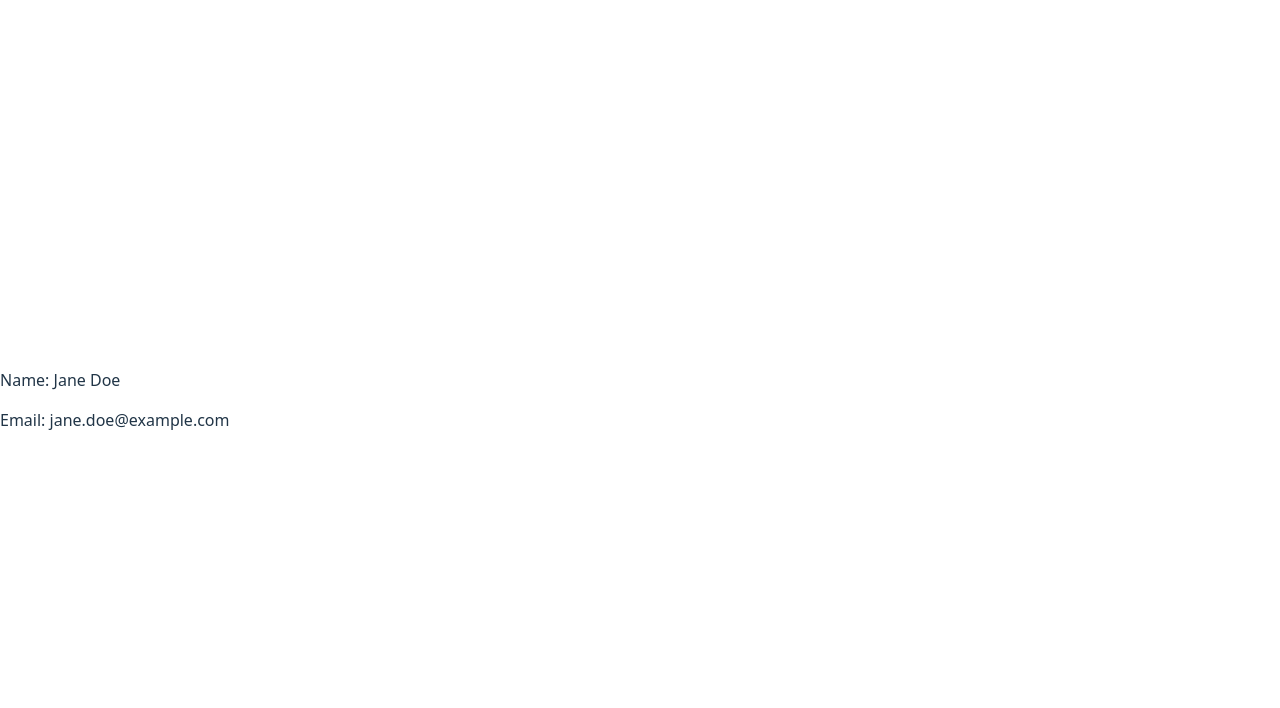
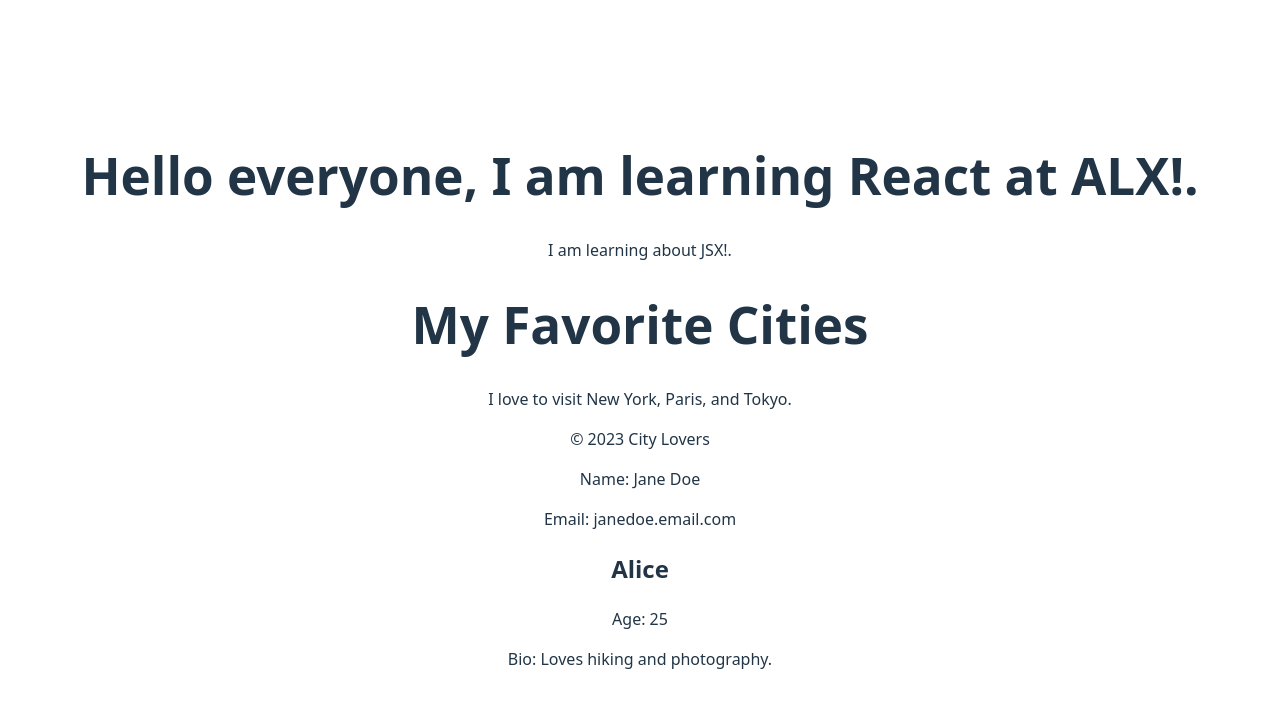
Before and after one commit to Ademola7/alx-fe-reactjs, a React (Vite) app in the folder alx-react-app-props/: page / in a window 1280 px wide. Shown: the top 708 px of the page. Built offline with nearby package versions, Linux system fonts and the light colour scheme.

Commit message:
debugging error

```diff
--- a/alx-react-app-props/src/App.jsx
+++ b/alx-react-app-props/src/App.jsx
@@ -1,17 +1,48 @@
-import ProfilePage from "./ProfilePage";
-import UserContext from "./UserContext";
-
+import "./App.css";
+import WelcomeMessage from "./components/WelcomeMessage.jsx";
+import Header from "./components/Header.jsx";
+import MainContent from "./components/MainContent.jsx";
+import Footer from "./components/Footer.jsx";
+import UserProfile from "./components/UserProfile.jsx";
+import ProfilePage from "./components/ProfilePage.jsx";
+import UserContext from "./components/UserContext.js";
 function App() {
   const userData = {
     name: "Jane Doe",
-    email: "jane.doe@example.com",
+    email: "janedoe.email.com",
   };
-
   return (
-    <UserContext.Provider value={userData}>
-      <ProfilePage />
-    </UserContext.Provider>
+    <div>
+      <WelcomeMessage />
+      <Header />
+      <MainContent />
+      <Footer />
+      <UserContext.Provider value={userData}>
+        <ProfilePage />
+      </UserContext.Provider>
+      <UserProfile
+        name={"Alice"}
+        age={25}
+        bio={"Loves hiking and photography."}
+      />
+    </div>
   );
 }
 
-export default App;
+export default App; // import ProfilePage from "./ProfilePage";
+// import UserContext from "./UserContext";
+
+// function App() {
+//   const userData = {
+//     name: "Jane Doe",
+//     email: "jane.doe@example.com",
+//   };
+
+//   return (
+//     <UserContext.Provider value={userData}>
+//       <ProfilePage />
+//     </UserContext.Provider>
+//   );
+// }
+
+// export default App;
--- /dev/null
+++ b/alx-react-app-props/src/components/Footer.jsx
@@ -0,0 +1,9 @@
+const Footer = function () {
+  return (
+    <footer>
+      <p>&copy; 2023 City Lovers</p>
+    </footer>
+  );
+};
+
+export default Footer;
--- /dev/null
+++ b/alx-react-app-props/src/components/Header.jsx
@@ -0,0 +1,9 @@
+const Header = function () {
+  return (
+    <header>
+      <h1>My Favorite Cities</h1>
+    </header>
+  );
+};
+
+export default Header;
--- /dev/null
+++ b/alx-react-app-props/src/components/MainContent.jsx
@@ -0,0 +1,9 @@
+const MainContent = function () {
+  return (
+    <main>
+      <p>I love to visit New York, Paris, and Tokyo.</p>
+    </main>
+  );
+};
+
+export default MainContent;
--- /dev/null
+++ b/alx-react-app-props/src/components/ProfilePage.jsx
@@ -0,0 +1,7 @@
+import UserInfo from "./UserInfo";
+
+function ProfilePage() {
+  return <UserInfo />;
+}
+
+export default ProfilePage;
--- /dev/null
+++ b/alx-react-app-props/src/components/UserContext.js
@@ -0,0 +1,5 @@
+import React from "react";
+
+const UserContext = React.createContext();
+
+export default UserContext;
--- /dev/null
+++ b/alx-react-app-props/src/components/UserDetails.jsx
@@ -0,0 +1,14 @@
+import { useContext } from "react";
+import UserContext from "./UserContext";
+
+function UserDetails() {
+  const data = useContext(UserContext);
+  return (
+    <div>
+      <p>Name: {data.name}</p>
+      <p>Email: {data.email}</p>
+    </div>
+  );
+}
+
+export default UserDetails;
--- /dev/null
+++ b/alx-react-app-props/src/components/UserInfo.jsx
@@ -0,0 +1,7 @@
+import UserDetails from "./UserDetails";
+
+function UserInfo() {
+  return <UserDetails />;
+}
+
+export default UserInfo;
--- /dev/null
+++ b/alx-react-app-props/src/components/UserProfile.jsx
@@ -0,0 +1,14 @@
+import { useContext } from "react";
+import UserContext from "./UserContext";
+
+const UserProfile = function (props) {
+  return (
+    <div>
+      <h2>{props.name}</h2>
+      <p>Age: {props.age}</p>
+      <p>Bio: {props.bio}</p>
+    </div>
+  );
+};
+
+export default UserProfile;
--- /dev/null
+++ b/alx-react-app-props/src/components/WelcomeMessage.jsx
@@ -0,0 +1,10 @@
+const WelcomeMessage = function () {
+  return (
+    <div>
+      <h1>Hello everyone, I am learning React at ALX!.</h1>
+      <p>I am learning about JSX!.</p>
+    </div>
+  );
+};
+
+export default WelcomeMessage;
```
